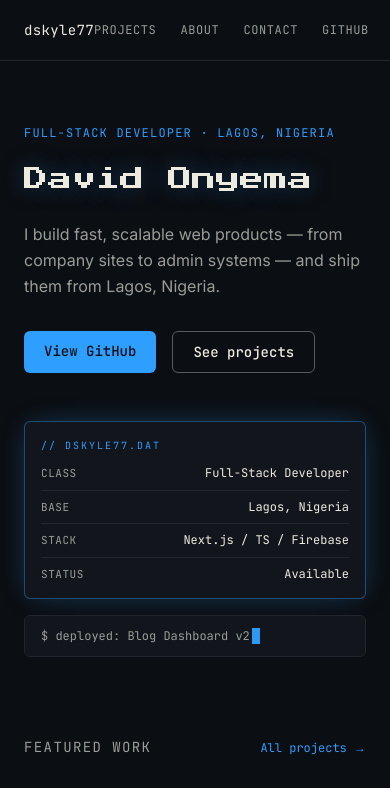
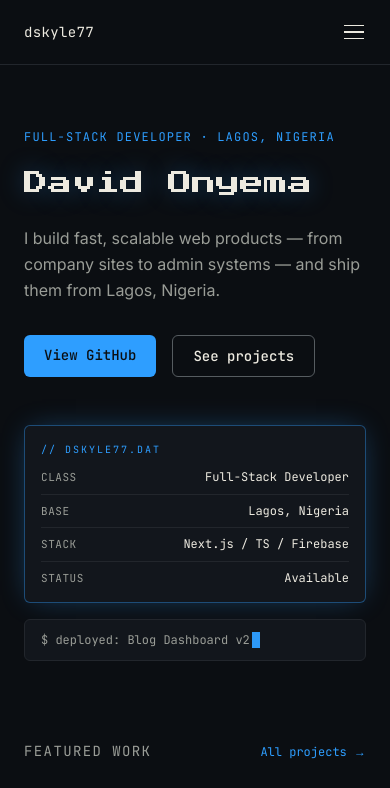
Before and after one commit to dskyle77/dskyle77, a Next.js app: page / in a window 390 px wide. Shown: the top 788 px of the page. Built offline with nearby package versions, Linux system fonts and the light colour scheme.

Commit message:
feat: implement responsive navigation with mobile menu toggle

```diff
--- a/src/components/Nav.tsx
+++ b/src/components/Nav.tsx
@@ -1,18 +1,32 @@
+"use client";
+
+import { useState } from "react";
 import Link from "next/link";
 import { site } from "@/lib/site";
 
 export default function Nav() {
+  const [isOpen, setIsOpen] = useState(false);
+
+  const toggleMenu = () => setIsOpen(!isOpen);
+  const closeMenu = () => setIsOpen(false);
+
   return (
-    <header className="border-b border-hairline">
-      <div className="mx-auto max-w-5xl px-6 py-5 flex items-center justify-between">
+    <header className="border-b border-hairline relative bg-ink">
+      <div className="mx-auto max-w-5xl px-6 py-5 flex items-center justify-between z-50 relative bg-ink">
         <Link
           href="/"
+          onClick={closeMenu}
           className="font-mono text-sm tracking-wide text-paper hover:text-signal transition-colors"
         >
           {site.handle}
         </Link>
-        <nav className="flex items-center gap-6 font-mono text-xs uppercase tracking-wider text-paper-dim">
-          <Link href="/projects" className="hover:text-signal transition-colors">
+
+        {/* Desktop Navigation */}
+        <nav className="hidden sm:flex items-center gap-6 font-mono text-xs uppercase tracking-wider text-paper-dim">
+          <Link
+            href="/projects"
+            className="hover:text-signal transition-colors"
+          >
             Projects
           </Link>
           <Link href="/about" className="hover:text-signal transition-colors">
@@ -30,6 +44,71 @@ export default function Nav() {
             GitHub
           </a>
         </nav>
+
+        {/* Mobile Hamburger Trigger */}
+        <button
+          onClick={toggleMenu}
+          aria-label="Toggle Menu"
+          className="flex sm:hidden flex-col justify-center items-center w-6 h-6 gap-1.25 focus:outline-none"
+        >
+          <span
+            className={`h-[1.5px] w-5 bg-paper transition-all duration-300 ease-in-out ${
+              isOpen ? "rotate-45 translate-y-[6.5px]" : ""
+            }`}
+          />
+          <span
+            className={`h-[1.5px] w-5 bg-paper transition-all duration-300 ease-in-out ${
+              isOpen ? "opacity-0" : ""
+            }`}
+          />
+          <span
+            className={`h-[1.5px] w-5 bg-paper transition-all duration-300 ease-in-out ${
+              isOpen ? "-rotate-45 translate-y-[-6.5px]" : ""
+            }`}
+          />
+        </button>
+      </div>
+
+      {/* Mobile Drawer Overlay */}
+      <div
+        className={`absolute top-full left-0 w-full border-b border-hairline bg-ink transition-all duration-300 ease-in-out z-40 sm:hidden overflow-hidden ${
+          isOpen
+            ? "max-h-64 opacity-100 visible"
+            : "max-h-0 opacity-0 invisible"
+        }`}
+      >
+        <nav className="flex flex-col gap-5 px-6 py-6 font-mono text-xs uppercase tracking-wider text-paper-dim">
+          <Link
+            href="/projects"
+            onClick={closeMenu}
+            className="hover:text-signal transition-colors w-full"
+          >
+            Projects
+          </Link>
+          <Link
+            href="/about"
+            onClick={closeMenu}
+            className="hover:text-signal transition-colors w-full"
+          >
+            About
+          </Link>
+          <Link
+            href="/contact"
+            onClick={closeMenu}
+            className="hover:text-signal transition-colors w-full"
+          >
+            Contact
+          </Link>
+          <a
+            href={site.links.github}
+            target="_blank"
+            rel="noopener noreferrer"
+            onClick={closeMenu}
+            className="hover:text-signal transition-colors w-full"
+          >
+            GitHub
+          </a>
+        </nav>
       </div>
     </header>
   );
```
